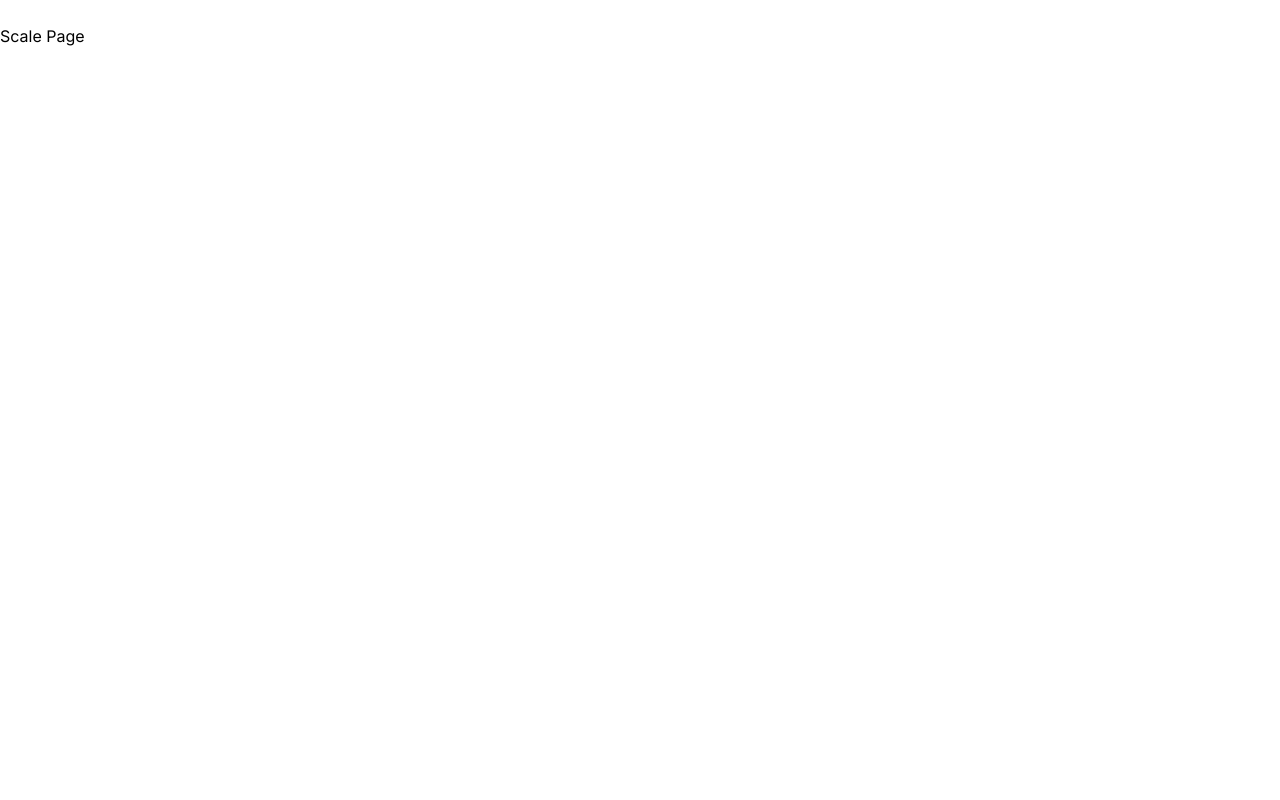
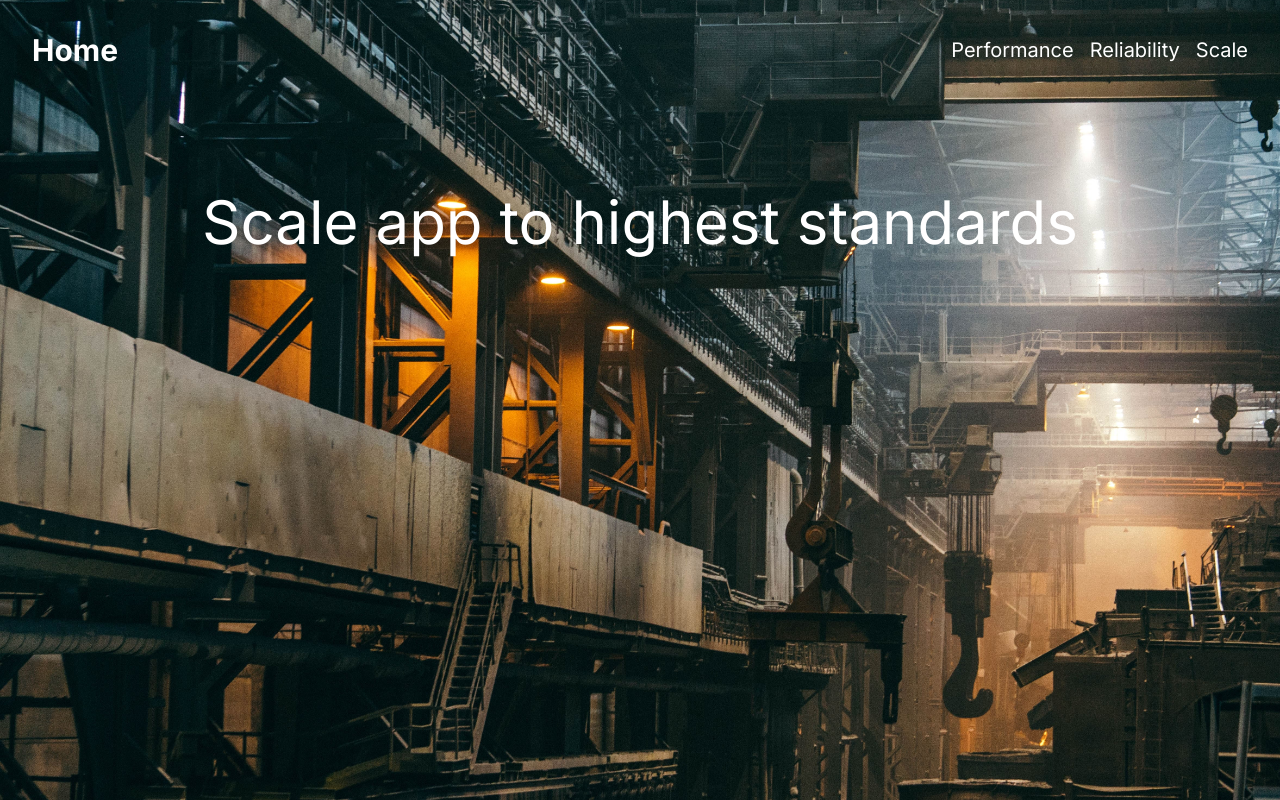
Before and after one commit to devmev10/corp, a Next.js app: page /scale in a window 1280 px wide. Built offline with nearby package versions, Linux system fonts and the light colour scheme.

Commit message:
add styling

```diff
--- a/src/app/performance/page.tsx
+++ b/src/app/performance/page.tsx
@@ -1,3 +1,11 @@
+import Hero from "@/components/hero";
+
 export default function PerformancePage() {
-  return <div>Performance Page</div>;
+  return (
+    <Hero
+      imgData="/performance.jpg"
+      imgAlt="welding"
+      title="High performace applications"
+    />
+  );
 }
--- a/src/app/reliability/page.tsx
+++ b/src/app/reliability/page.tsx
@@ -1,3 +1,11 @@
+import Hero from "@/components/hero";
+
 export default function ReliabilityPage() {
-  return <div>Reliability Page</div>;
+  return (
+    <Hero
+      imgData="/reliability.jpg"
+      imgAlt="welding"
+      title="Highest reliability hosting"
+    />
+  );
 }
--- a/src/app/scale/page.tsx
+++ b/src/app/scale/page.tsx
@@ -1,3 +1,11 @@
+import Hero from "@/components/hero";
+
 export default function ScalePage() {
-  return <div>Scale Page</div>;
+  return (
+    <Hero
+      imgData="/scale.jpg"
+      imgAlt="factory"
+      title="Scale app to highest standards"
+    />
+  );
 }
--- a/src/components/header.tsx
+++ b/src/components/header.tsx
@@ -2,11 +2,17 @@
 
 export default function Header() {
   return (
-    <div className="text-white">
-      <Link href="/">Home</Link>
-      <Link href="/performance">Performance</Link>
-      <Link href="/reliability">Reliability</Link>
-      <Link href="/scale">Scale</Link>
+    <div className="w-full absolute text-white z-10">
+      <nav className="container relative flex flex-wrap items-center justify-between mx-auto p-8">
+        <Link href="/" className="font-bold text-3xl">
+          Home
+        </Link>
+        <div className="space-x-4 text-xl">
+          <Link href="/performance">Performance</Link>
+          <Link href="/reliability">Reliability</Link>
+          <Link href="/scale">Scale</Link>
+        </div>
+      </nav>
     </div>
   );
 }
```
